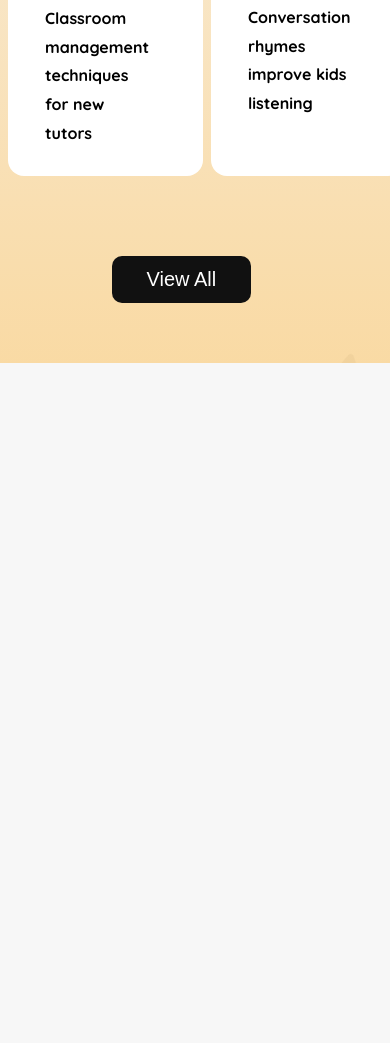
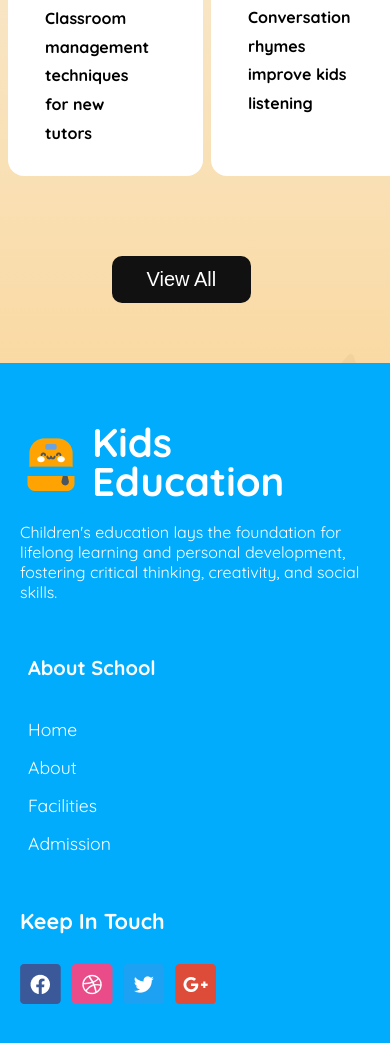
Before and after one commit to samin710/Assignment-2-PH, a plain HTML site: page index.html in a window 390 px wide. Shown: the part 3106-4149 px from the top of the page. Before the commit the page ends 3469 px from the top, so only its background shows below. Drawn offline with Linux system fonts and the light colour scheme.

Commit message:
footer and it's responsive done

```diff
--- a/index.html
+++ b/index.html
@@ -192,7 +192,42 @@
         </div>
     </main>
     <footer>
-
+        <div class="footer-container">
+            <div class="footer-contents">
+                <div class="footer-part-1">
+                    <div class="first">
+                        <div class="footer-img">
+                            <img src="assets/logo.png" alt="">
+                        </div>
+                        <div class="footer-title">
+                            <p>Kids Education</p>
+                        </div>
+                    </div>
+                    <div class="footer-des">
+                        <p>Children's education lays the foundation for lifelong learning and personal
+                            development, fostering
+                            critical thinking,
+                            creativity, and social skills.</p>
+                    </div>
+                </div>
+                <div class="footer-part-2">
+                    <p class="ab">About School</p>
+                    <p>Home</p>
+                    <p>About</p>
+                    <p>Facilities</p>
+                    <p>Admission</p>
+                </div>
+                <div class="footer-part-3">
+                    <p class="kt">Keep In Touch</p>
+                    <div class="footer-icons">
+                        <img src="assets/fb.png" alt="">
+                        <img src="assets/dribble.png" alt="">
+                        <img src="assets/twitter.png" alt="">
+                        <img src="assets/google+.png" alt="">
+                    </div>
+                </div>
+            </div>
+        </div>
     </footer>
 </body>
 
--- a/styles/styles.css
+++ b/styles/styles.css
@@ -486,3 +486,105 @@ margin-right: 10px;
 gap: 8px;
 }
 }
+/* footer styles */
+.footer-container{
+    background-color: #01ACFD;
+    margin: 0px;
+}
+.footer-contents{
+    /* border: 1px solid black; */
+    max-width: 1060px;
+    margin-left: 160px;
+    margin-right: auto;
+    display: grid;
+    grid-template-columns: repeat(3,1fr);
+    gap: 100px 100px;
+    padding-top: 100px;
+    padding-bottom: 100px;
+}
+.footer-title{
+    font-weight: bold;
+    font-size: 2.5rem;
+    color: white;
+    max-width: 205px;
+    /* border: 1px solid black; */
+    line-height: 39.5px;
+}
+.footer-img{
+    max-width: 83px;
+    /* border: 1px solid black; */
+}
+.footer-img img{
+    width: 100%;
+}
+.footer-des{
+    max-width: 400px;
+    font-size: 1rem;
+    color: white;
+    /* border: 1px solid black; */
+}
+.first{
+    max-width: 300px;
+    display: flex;
+    align-items: center;
+    gap: 10px;
+}
+.footer-des{
+    /* border: 1px solid black; */
+}
+/* .footer-part-1{
+    border: 1px solid black;
+} */
+.footer-part-2{
+    /* border: 1px solid black; */
+    color: white;
+    font-size: 1.1rem;
+    padding-top: 35px;
+    margin-left: 100px;
+}
+
+.footer-part-2 .ab{
+    font-size: 1.25rem;
+    font-weight: bold;
+    padding-bottom: 30px;
+}
+.kt{
+    font-size: 1.35rem;
+    font-weight: bold;
+    color: white;
+    margin-bottom: 30px;
+}
+
+.footer-part-3{
+    /* border: 1px solid black; */
+    padding-top: 35px;
+}
+.footer-icons{
+    /* border: 1px solid black; */
+    max-width: 195px;
+    display: flex;
+    gap: 10px;
+}
+.footer-icons img{
+    width: 100%;
+}
+/* footer responsive */
+@media screen and (max-width: 576px){
+    .footer-contents{
+        grid-template-columns: repeat(1,1fr);
+        margin-left: 20px;
+        margin-right: 20px;
+        padding-top: 60px;
+        gap: 10px;
+        padding-bottom: 60px;
+    }
+    .footer-part-2{
+        margin-left: 0px;
+    }
+    .footer-des{
+        padding-top: 20px;
+    }
+    .footer-part-2 p {
+        padding: 8px;
+}
+}
```
